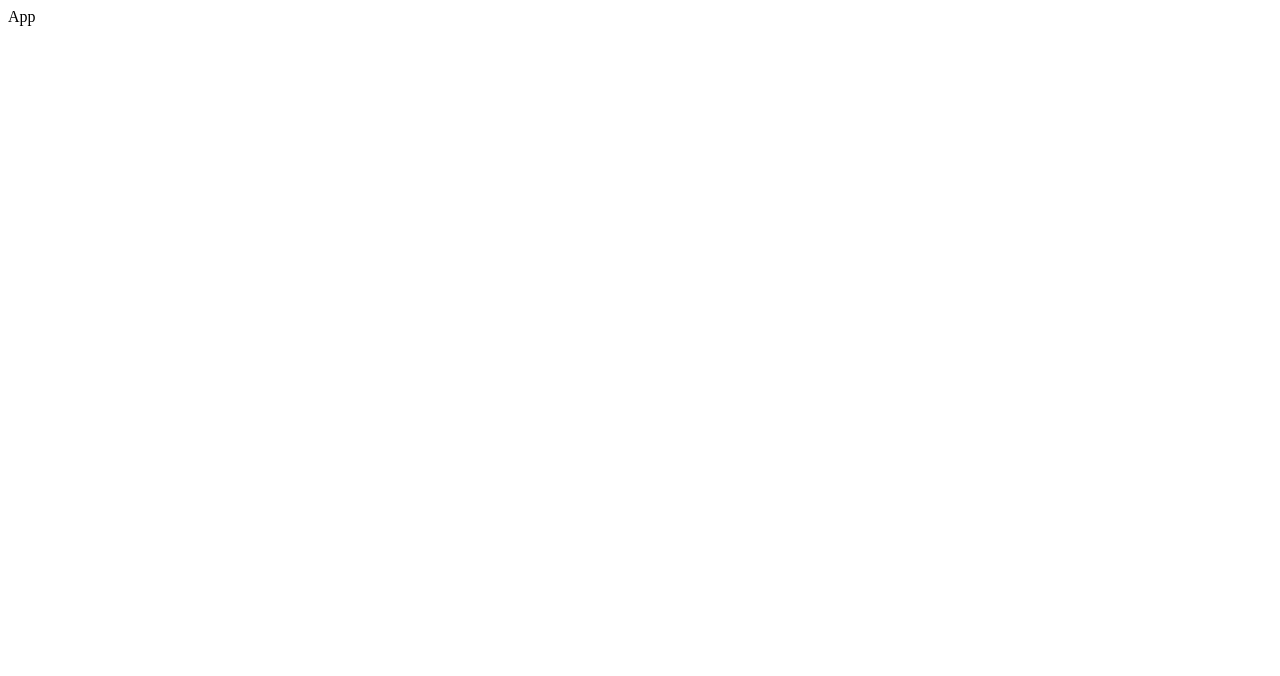
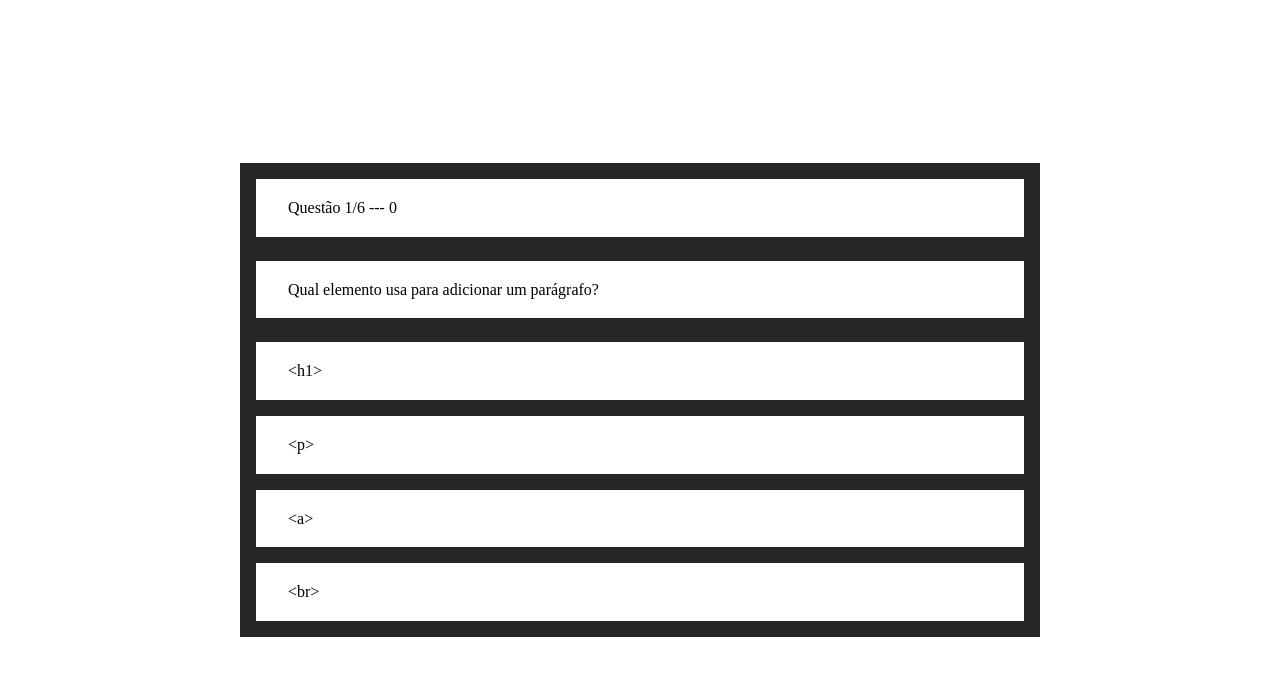
Before and after one commit to DevCaique/react-quiz, a React (Vite) app: page / in a window 1280 px wide. Shown: the top 676 px of the page. Built offline with nearby package versions, Linux system fonts and the light colour scheme.

Commit message:
logic added

```diff
--- /dev/null
+++ b/src/App.css
@@ -0,0 +1,57 @@
+* {
+  padding: 0;
+  margin: 0;
+  box-sizing: border-box;
+}
+
+body {
+  line-height: 1.6;
+}
+
+.quiz__area {
+  width: 100vw;
+  height: 100vh;
+  display: flex;
+  align-items: center;
+  justify-content: center;
+}
+
+.quiz__component {
+  width: min(50rem, 90%);
+  background-color: #262626;
+  padding: 1em;
+}
+
+.question,
+.answer {
+  padding: 1em 2em;
+}
+
+.question {
+  background-color: #fff;
+  margin-bottom: 1.5em;
+}
+
+.answer__area {
+  display: flex;
+  gap: 1em;
+  flex-direction: column;
+}
+
+.answer {
+  cursor: pointer;
+  background-color: #fff;
+}
+
+/* Bobo Apaixonado */
+.amor {
+  position: absolute;
+  inset: 0;
+  height: 100vh;
+  width: 100vw;
+  display: flex;
+  justify-content: center;
+  align-items: center;
+  background-color: #fff;
+  font-size: 3rem;
+}
--- a/src/App.jsx
+++ b/src/App.jsx
@@ -1,3 +1,105 @@
+// Imports
+import { useState } from "react";
+
+// Style
+import "./App.css";
+
+const questions = [
+  {
+    questionText: "Qual elemento usa para adicionar um parágrafo?",
+    answerOpitions: [
+      { answerText: "<h1>", isCorret: false },
+      { answerText: "<p>", isCorret: true },
+      { answerText: "<a>", isCorret: false },
+      { answerText: "<br>", isCorret: false },
+    ],
+  },
+  {
+    questionText: "Qual elemento usa para adicionar um link?",
+    answerOpitions: [
+      { answerText: "<h1>", isCorret: false },
+      { answerText: "<p>", isCorret: false },
+      { answerText: "<a>", isCorret: true },
+      { answerText: "<br>", isCorret: false },
+    ],
+  },
+  {
+    questionText: "Qual elemento usa para adicionar uma imagem",
+    answerOpitions: [
+      { answerText: "<img>", isCorret: true },
+      { answerText: "<p>", isCorret: false },
+      { answerText: "<a>", isCorret: false },
+      { answerText: "<br>", isCorret: false },
+    ],
+  },
+  {
+    questionText: "Qual elemento usa para adicionar um cabeçalho?",
+    answerOpitions: [
+      { answerText: "<h1>", isCorret: true },
+      { answerText: "<p>", isCorret: false },
+      { answerText: "<a>", isCorret: false },
+      { answerText: "<br>", isCorret: false },
+    ],
+  },
+  {
+    questionText: "Qual elemento usa para adicionar uma tabela?",
+    answerOpitions: [
+      { answerText: "<h1>", isCorret: false },
+      { answerText: "<p>", isCorret: false },
+      { answerText: "<table>", isCorret: true },
+      { answerText: "<br>", isCorret: false },
+    ],
+  },
+  {
+    questionText: "Qual elemento usa para adicionar um título para a página?",
+    answerOpitions: [
+      { answerText: "<title>", isCorret: true },
+      { answerText: "<p>", isCorret: false },
+      { answerText: "<table>", isCorret: false },
+      { answerText: "<br>", isCorret: false },
+    ],
+  },
+];
+
 export function App() {
-  return "App";
+  const [currentQuestion, setCurrentQuestion] = useState(0);
+  const [score, setScore] = useState(0);
+
+  const handleAnswer = (isCorret) => {
+    let nextQuestion = currentQuestion + 1;
+    console.log(isCorret === true);
+    if (isCorret === true) setScore(score + 1);
+    if (nextQuestion >= questions.length) return alert(score);
+    setCurrentQuestion(nextQuestion);
+  };
+
+  return (
+    <div className="application">
+      <div className="quiz__area">
+        <div className="quiz__component">
+          <p className="question">
+            Questão {currentQuestion + 1}/{questions.length} --- {score}
+          </p>
+          <div className="question">
+            {questions[currentQuestion].questionText}
+          </div>
+          <div className="answer__area">
+            {questions[currentQuestion].answerOpitions.map((answerOpition) => (
+              <p
+                className="answer"
+                onClick={() => handleAnswer(answerOpition.isCorret)}
+                key={answerOpition.id}
+              >
+                {answerOpition.answerText}
+              </p>
+            ))}
+          </div>
+        </div>
+      </div>
+    </div>
+  );
 }
+
+{
+  /* <div className="amor">te amo minha paixão 💖</div> */
+}
```
